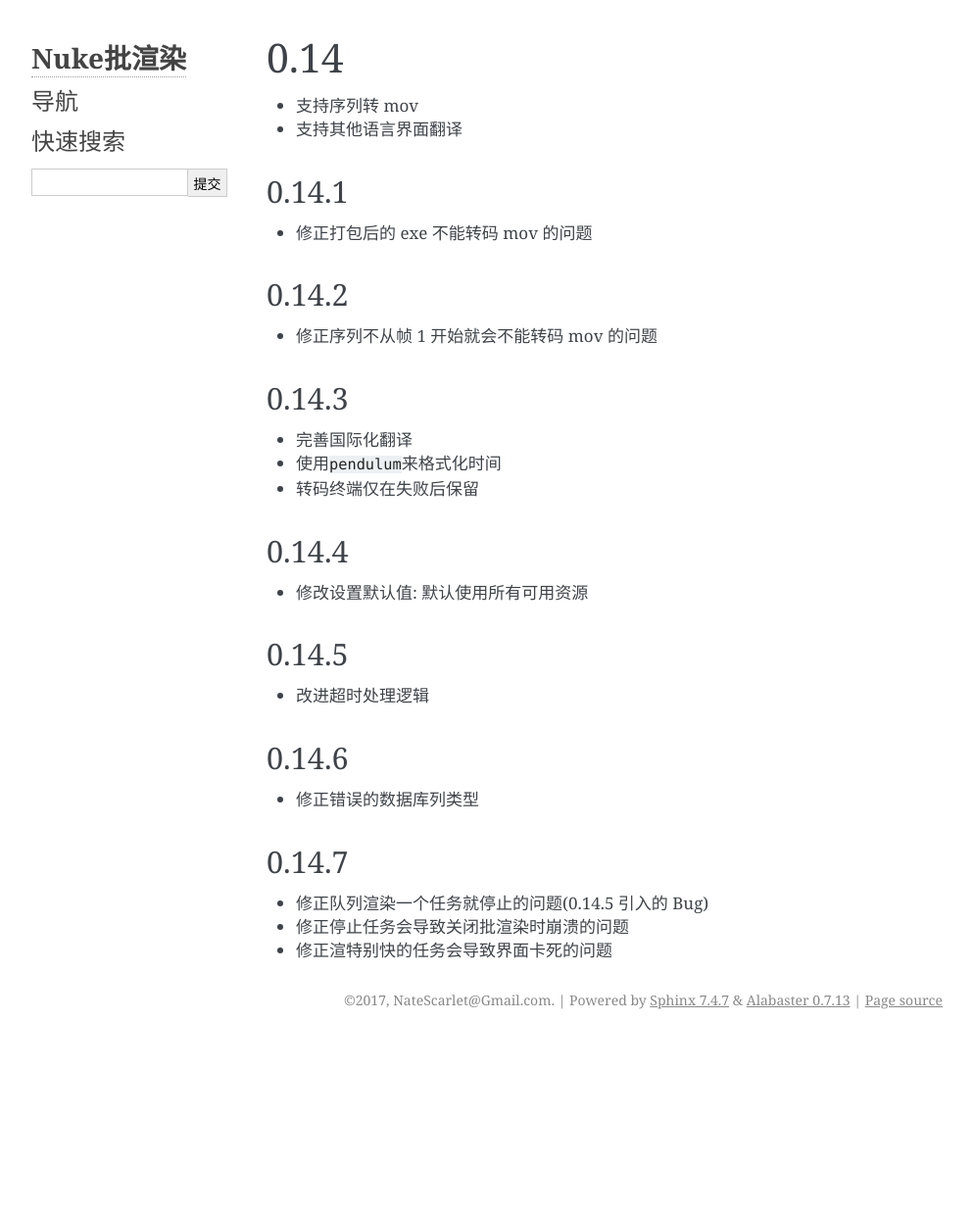
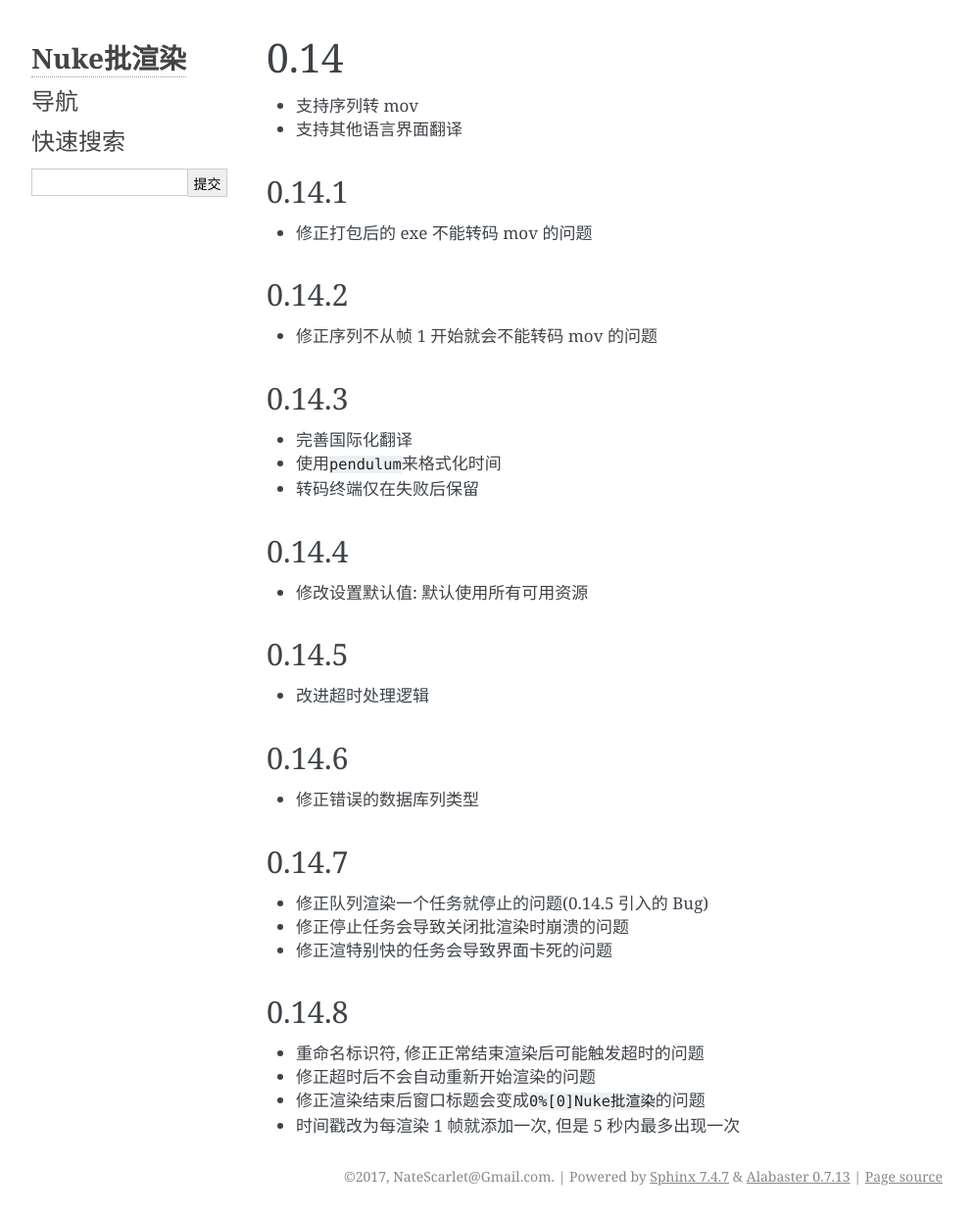
Before and after one commit to NateScarlet/NukeBatchRender, a Sphinx documentation site: the page built from Documentation/source/changelogs/004_0.14.md, in a window 1280 px wide. Shown: the whole page at 98% size, without its empty margins (148-1141 px from the left). Built offline with Sphinx 7.4.7, drawn with Linux system fonts in a browser that asks for light colours; before the commit the page ends 1060 px from its top, so only the background shows below that.

Commit message:
Bump version: 0.14.8

```diff
--- a/Documentation/source/changelogs/004_0.14.md
+++ b/Documentation/source/changelogs/004_0.14.md
@@ -35,3 +35,10 @@
 - 修正队列渲染一个任务就停止的问题(0.14.5 引入的 Bug)
 - 修正停止任务会导致关闭批渲染时崩溃的问题
 - 修正渲特别快的任务会导致界面卡死的问题
+
+## 0.14.8
+
+- 重命名标识符, 修正正常结束渲染后可能触发超时的问题
+- 修正超时后不会自动重新开始渲染的问题
+- 修正渲染结束后窗口标题会变成`0%[0]Nuke批渲染`的问题
+- 时间戳改为每渲染 1 帧就添加一次, 但是 5 秒内最多出现一次
--- a/lib/batchrender/__about__.py
+++ b/lib/batchrender/__about__.py
@@ -1,5 +1,5 @@
 # -*- coding=UTF-8 -*-
 """About info.  """
 
-__version__ = '0.14.7'
+__version__ = '0.14.8'
 __author__ = 'NateScarlet@Gmail.com'
```
